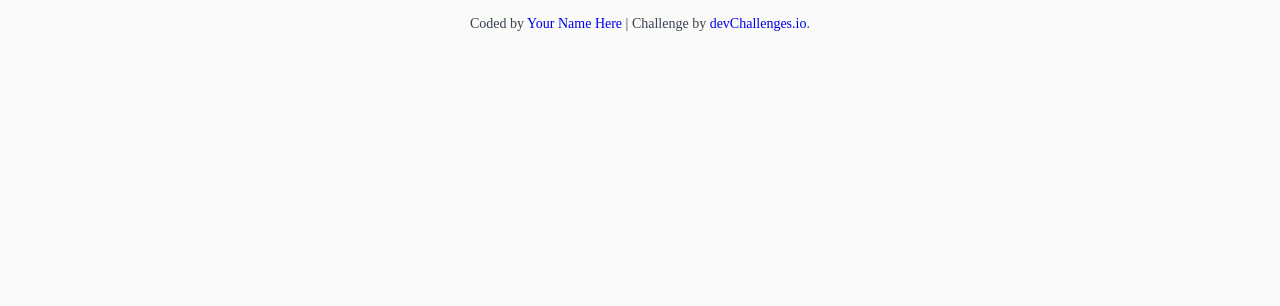
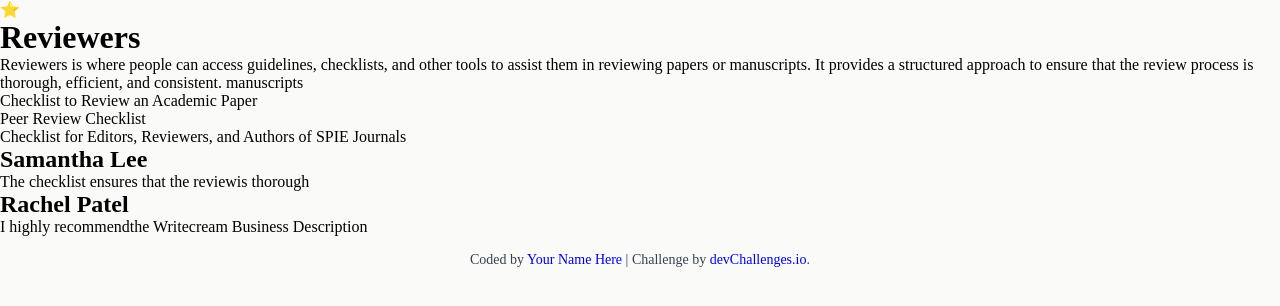
Before and after one commit to JohnCAdrian/Testimonial-page, a plain HTML site: page index.html in a window 1280 px wide. Drawn offline with Linux system fonts and the light colour scheme.

Commit message:
update index.html

```diff
--- a/index.html
+++ b/index.html
@@ -9,39 +9,49 @@
   <title>Testimonial Page | devChallenges.io</title>
 </head>
 <body>
-  <div class="container">
+  <div class="body-container">
     <header>
-
+      <div class="page-content">
+        ⭐️
+        <h1> Reviewers</h1>
+        <p>
+          Reviewers is where people can access guidelines,
+          checklists, and other tools to assist them in reviewing
+          papers or manuscripts. It provides a structured
+          approach to ensure that the review process is
+          thorough, efficient, and consistent.
+          manuscripts
+        </p>
+        <ul>
+          <li>Checklist to Review an Academic Paper</li>
+          <li>Peer Review Checklist</li>
+          <li>Checklist for Editors, Reviewers, and Authors of SPIE Journals</li>
+        </ul>
+      </div>
     </header>
-
+    <main>
+      <div class="first-feedback">
+        <h2> Samantha Lee</h2>
+        <p>
+          The checklist ensures that the reviewis thorough
+        </p>
+      </div>
+      <div class="second-feedback">
+        <h2> Rachel Patel</h2>
+        <p>
+          I highly recommendthe Writecream Business Description
+        </p>
+      </div>
+    </main>
 
 
     <div class="author-info">
-    Coded by <a href="#">Your Name Here</a> | Challenge by
-    <a href="https://www.devchallenges.io?ref=challenge" target="_blank"
-      >devChallenges.io</a
-    >.
+      Coded by <a href="#">Your Name Here</a> | Challenge by
+      <a href="https://www.devchallenges.io?ref=challenge" target="_blank"
+        >devChallenges.io</a
+      >.
+    </div>
   </div>
-  </div>
-
-  <!--
-  ⭐️
-
-  Reviewers is where people can access guidelines, checklists, and other tools to assist them in reviewing papers or manuscripts. It provides a structured approach to ensure that the review process is thorough, efficient, and consistent.
-
-  Checklist to Review an Academic Paper
-
-  Peer Review Checklist
-
-  Checklist for Editors, Reviewers, and Authors of SPIE Journals
-
-  Samantha Lee
-
-  The checklist ensures that the review process is thorough
-
-  Rachel Patel
-
-  I highly recommend the Writecream Business Description -->
 
 
 </body>
```
